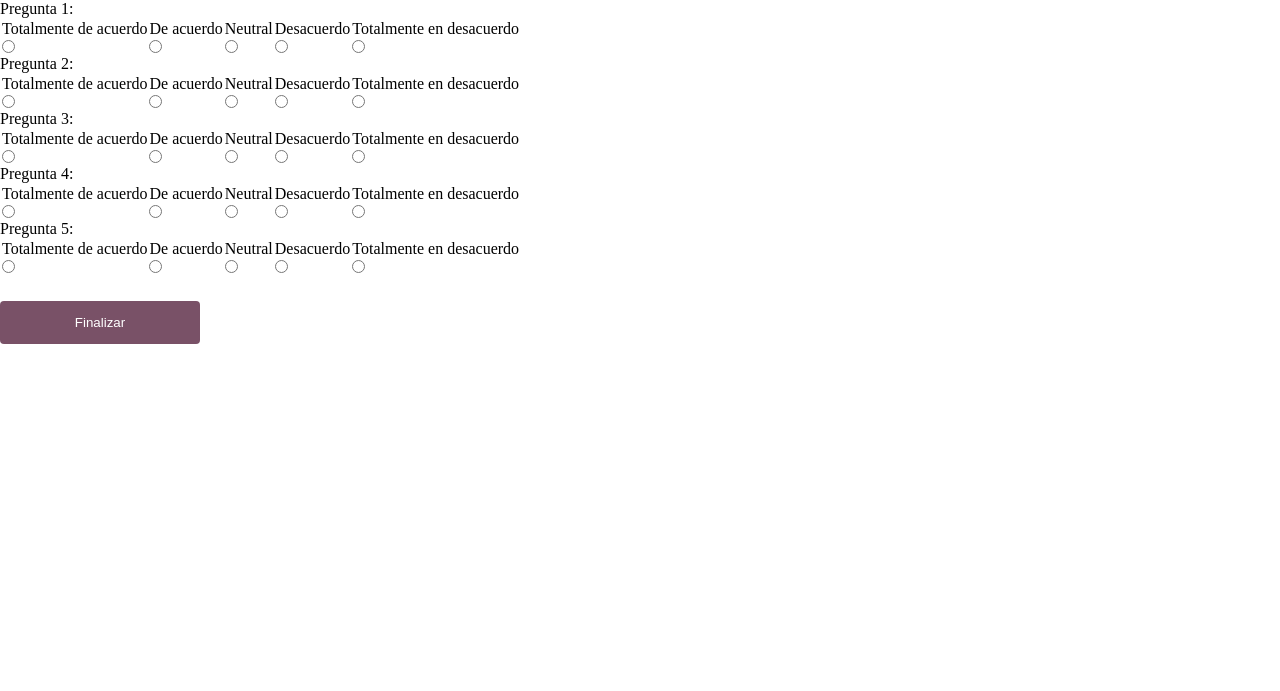
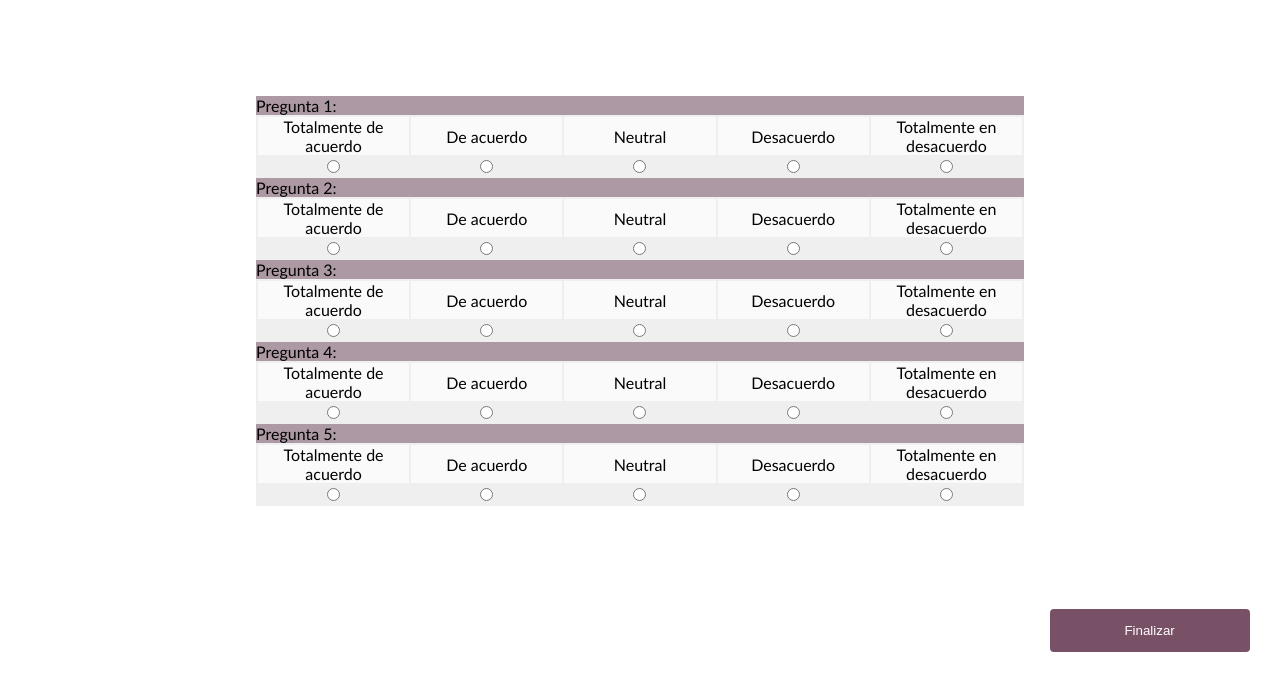
Before and after one commit to ernestolopezvv/covianalytics, a PHP site: page /encuesta.html in a window 1280 px wide. Shown: the part 64-755 px from the top of the page. Run offline with PHP 8.4, Linux system fonts and the light colour scheme.

Commit message:
Update style.css

```diff
--- a/style.css
+++ b/style.css
@@ -505,3 +505,36 @@ footer{
 }
 
 /*Encuesta*/
+
+.encuesta-format{
+	background-color:#AD99A4;
+	width:60%;
+	height:50%;
+	position:absolute;
+	left:20%;
+	bottom:30%;
+	font-family:Candara;
+}
+table {
+	background-color:#efefef;
+	width: 100% ;
+}
+tr, td {
+   width: 20%;
+   text-align: center	;
+}
+.option td {
+   width: 20%;
+   text-align: center;
+   background-color:#FaFaFa;
+   border-color:#AD99A4;
+}
+.opciones{
+	margin:2%;
+}
+
+.posenc{
+	left:82%;
+	bottom:10%;
+	position:absolute;
+}
```
